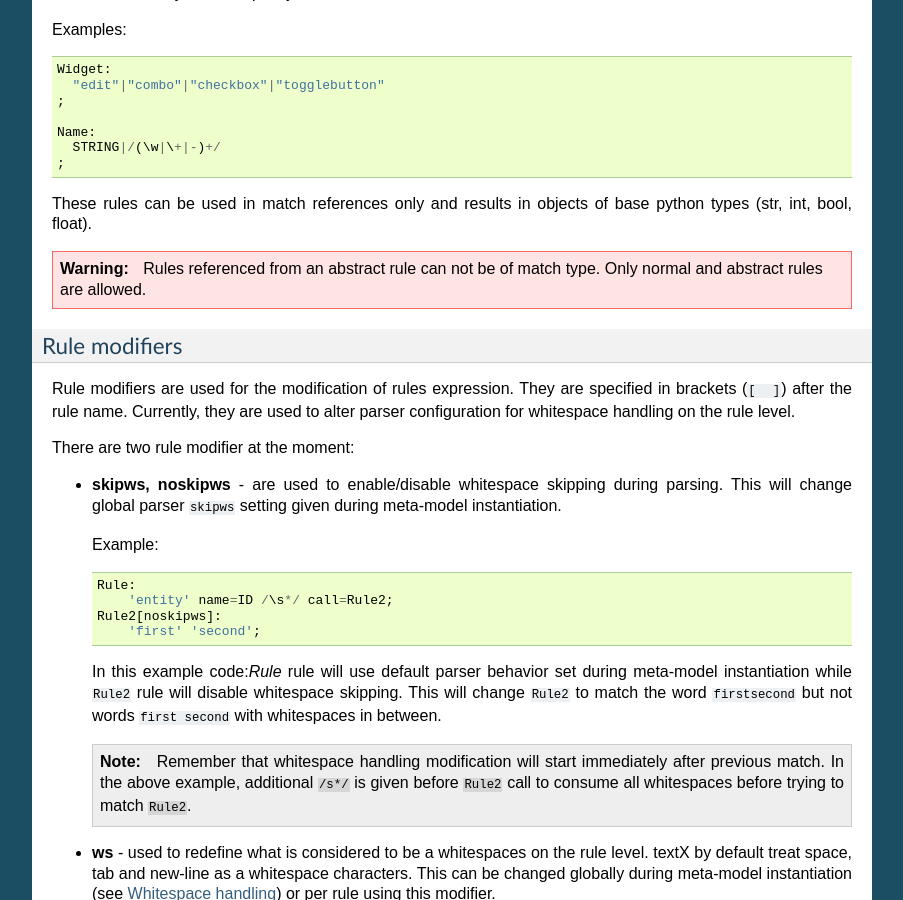
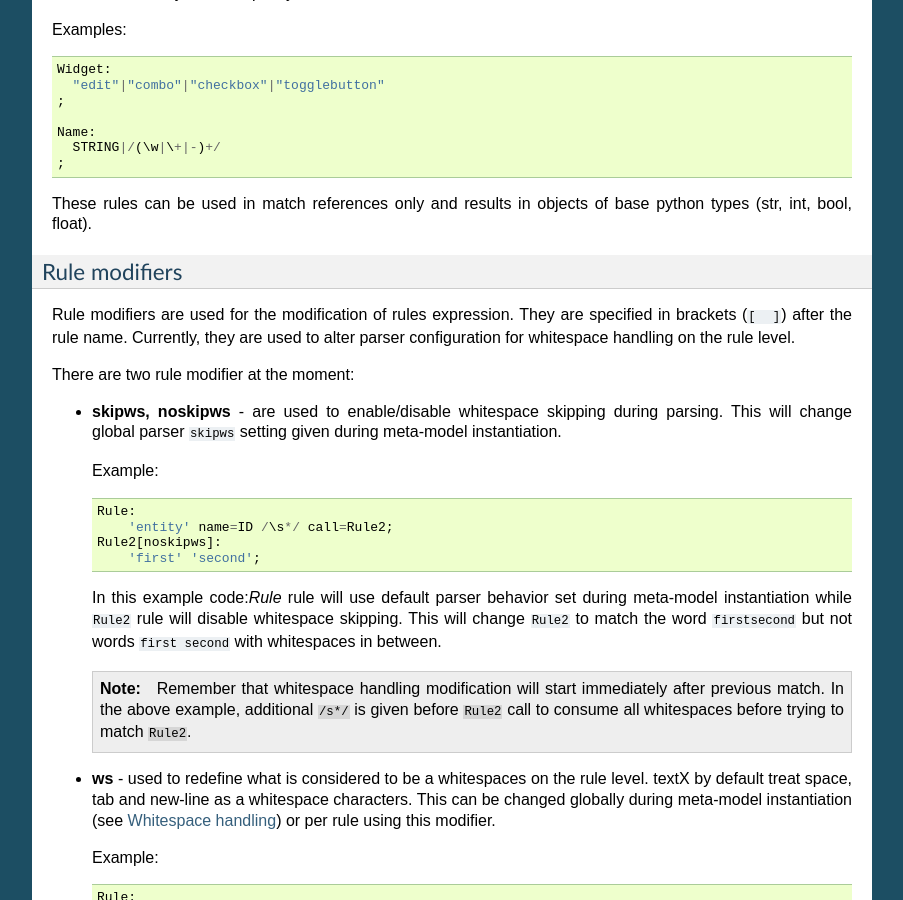
Before and after one commit to textX/textX, a Sphinx documentation site: the page built from docs/grammar.rst, in a window 1280 px wide and 900 px high, scrolled down 8317 px. Shown: the whole window, without its empty margins (198-1101 px from the left). Built offline with Sphinx 7.4.7, drawn with Linux system fonts in a browser that asks for light colours.

Commit message:
Revert "Added warning to the docs for match rules inside abstract rules."
This reverts commit 903cf906e89bb306042b4f4514c155dda3865526.

```diff
--- a/docs/grammar.rst
+++ b/docs/grammar.rst
@@ -513,13 +513,8 @@ Examples::
     STRING|/(\w|\+|-)+/
   ;
 
-These rules can be used in match references only and results in objects of base
-python types (str, int, bool, float).
-
-.. warning::
-
-   Rules referenced from an abstract rule can not be of match type. Only normal
-   and abstract rules are allowed.
+These rules can be used in match references only and results in objects of base python
+types (str, int, bool, float).
 
 
 .. _rule-modifiers:
```
